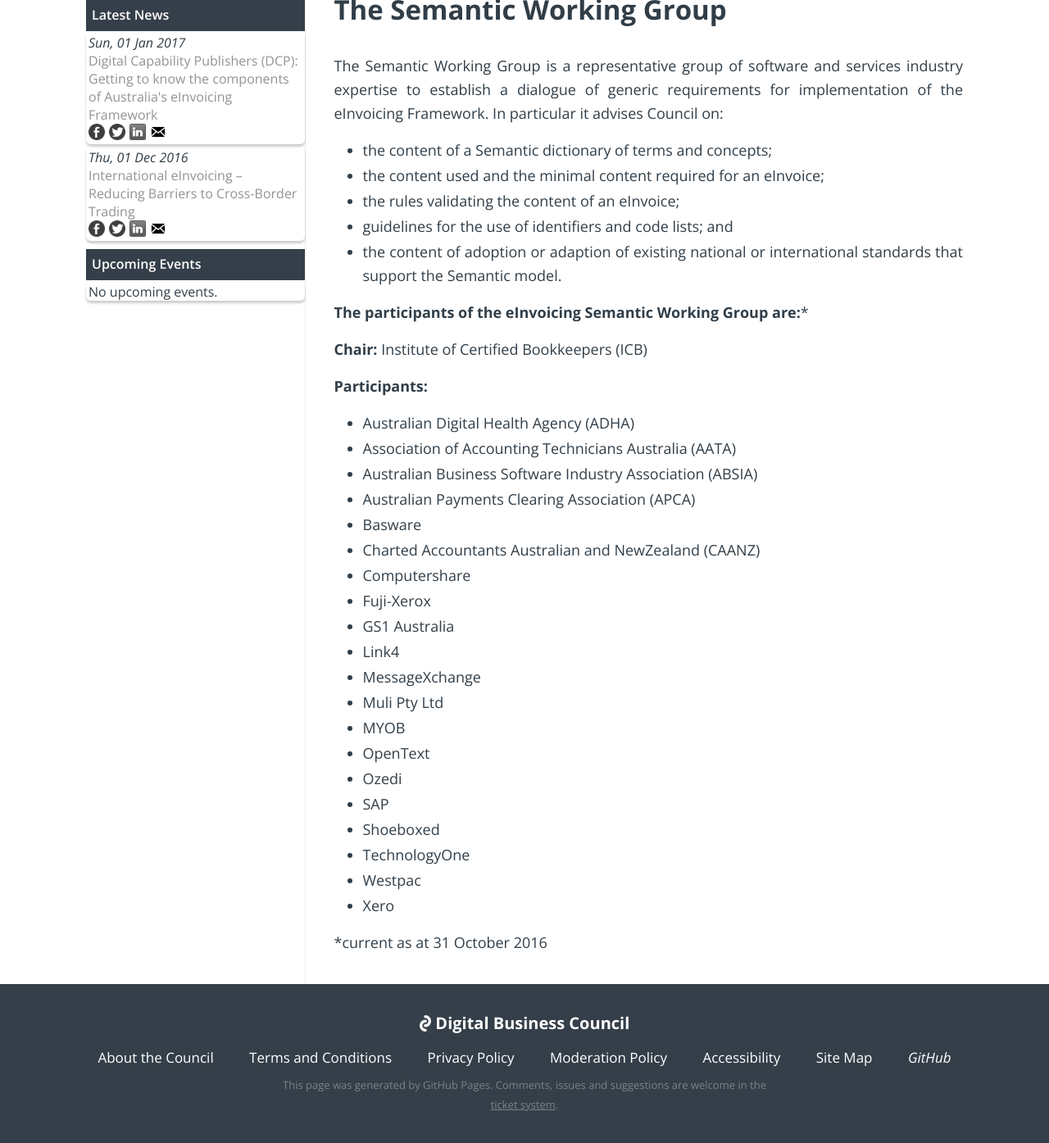
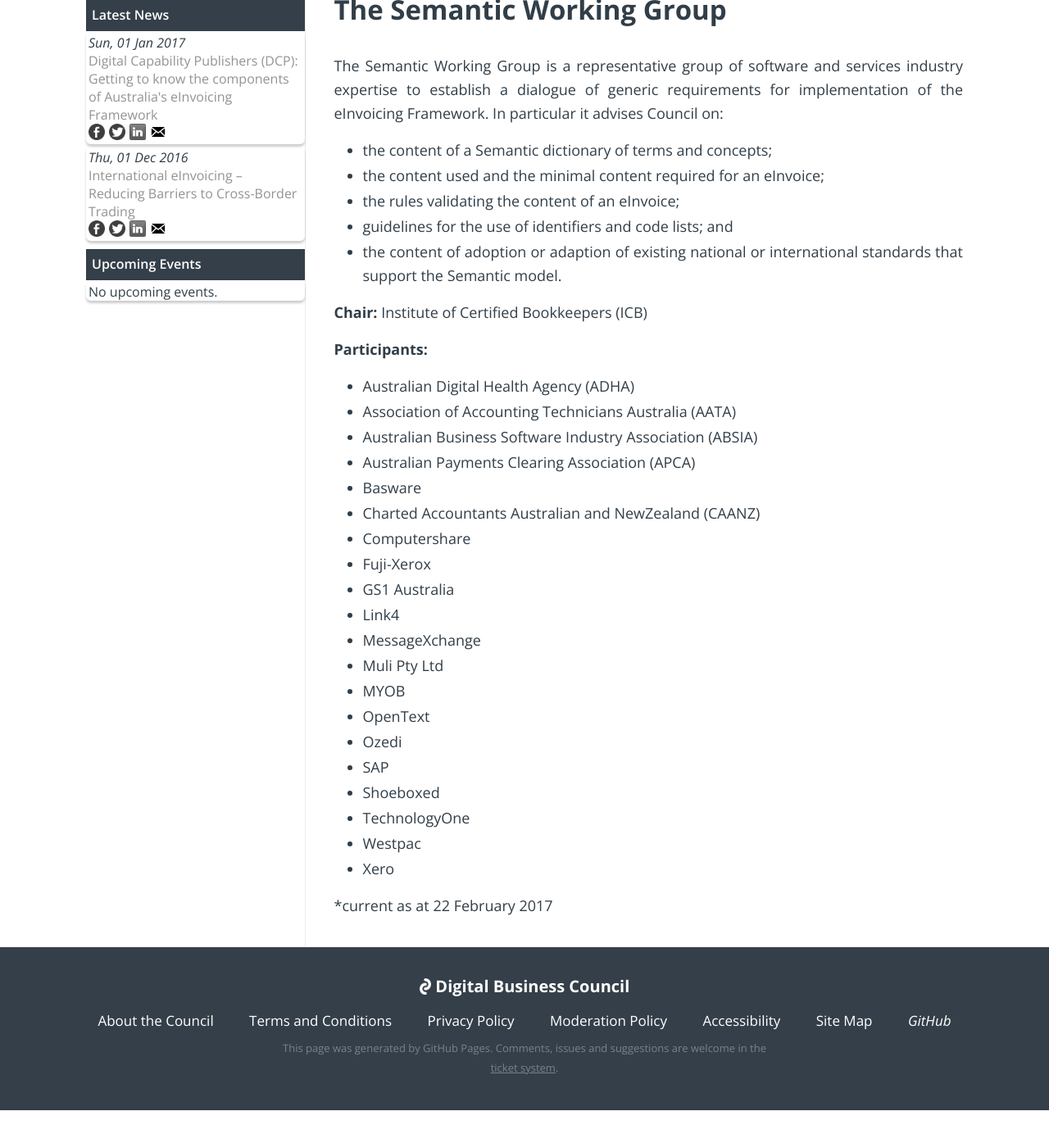
Before and after one commit to Digital-Business-Council/Digital-Business-Council.github.io, a Jekyll site: the page built from pages/about-us/semantic-working-group.md, in a window 1280 px wide and 1400 px high, scrolled down 313 px. Shown: the top 1395 px of the window at 82% size. Built offline with Jekyll 4.4.1, drawn with Linux system fonts in a browser that asks for light colours; after the commit the page ends 1668 px from its top, so only the background shows below that.

Commit message:
updated content

```diff
--- a/pages/about-us/semantic-working-group.md
+++ b/pages/about-us/semantic-working-group.md
@@ -12,8 +12,6 @@
 - the rules validating the content of an eInvoice;
 - guidelines for the use of identifiers and code lists; and
 - the content of adoption or adaption of existing national or international standards that support the Semantic model.
-
-**The participants of the eInvoicing Semantic Working Group are:***
 
 **Chair:** Institute of Certified Bookkeepers (ICB)
 
@@ -39,4 +37,4 @@
 - Westpac
 - Xero
 
-*current as at 31 October 2016
+*current as at 22 February 2017
```
